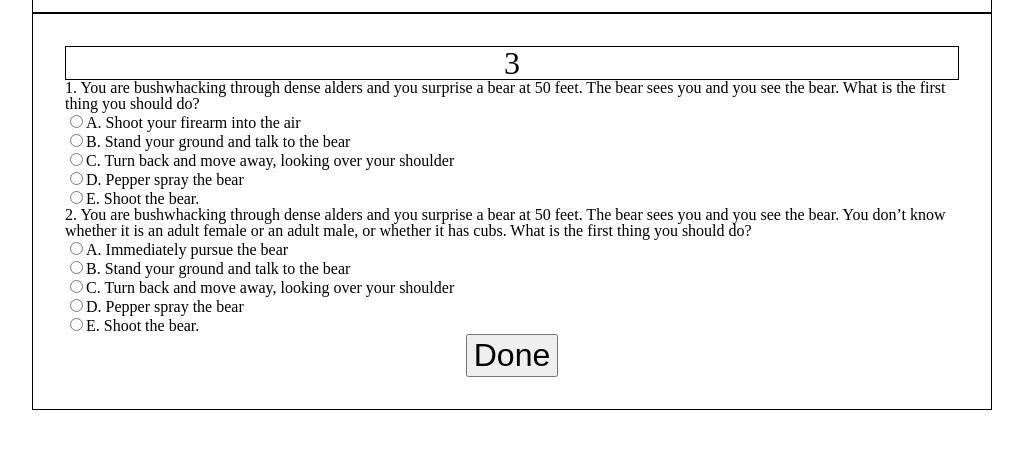
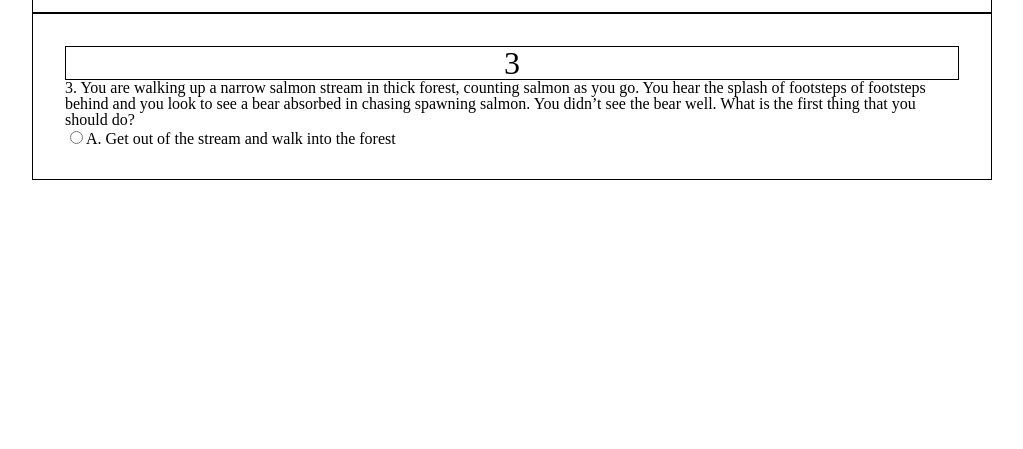
Before and after one commit to hoomanfor/bear-saftey-trivia, a plain HTML site: page index.html in a window 1280 px wide. Both pictures are taken after a click on the button "Start". Shown: the part 61-510 px from the top of the page, without its empty margins (128-1151 px from the left). Drawn offline with nearby package versions, Linux system fonts and the light colour scheme.

Commit message:
dynamically added 1 question

```diff
--- a/assets/css/style.css
+++ b/assets/css/style.css
@@ -37,3 +37,7 @@ button {
     text-align: center;
     border: 1px solid black;
 }
+
+/* input {
+    display: block;
+} */
--- a/assets/javascript/app.js
+++ b/assets/javascript/app.js
@@ -1,6 +1,20 @@
+
+var questions = [
+    {
+        question: "3. You are walking up a narrow salmon stream in thick forest, counting salmon as you go. You hear the splash of footsteps of footsteps behind and you look to see a bear absorbed in chasing spawning salmon. You didn’t see the bear well. What is the first thing that you should do?",
+        A: "A. Get out of the stream and walk into the forest",
+        B: "B. Follow the bear",
+        C: "C. Shoot your firearm into the air",
+        D: "D. Call for a helicopter",
+        E: "E. Yell and wave your hands",
+        correct_answer: "A"
+}
+]
 
 var timer = 5;
 var intervalId;
+var correct = 0;
+var incorrect = 0;
 
 function start() {
     $("#timer").text(timer);
@@ -19,15 +33,90 @@ function stop() {
     clearInterval(intervalId);
 }
 
+
+var questionsKeys = Object.keys(questions[0]);
+console.log("questionsKey", questionsKeys)
+
+var questionP = $("<p>");
+questionP.text(questions[0].question)
+$("#questions").append(questionP);
+
+var aP = $("<p>");
+var aInput = $("<input>");
+aInput.attr("type", "radio");
+aInput.attr("name", questionsKeys[0] + "-" + 0);
+aInput.attr("value", "A");
+aInput.attr("correct-value", questions[0].correct_answer);
+aP.addClass("q1-a")
+aP.html(aInput);
+$("#questions").append(aP);
+$(".q1-a").append(questions[0].A);
+
+// var bP = $("<p>");
+// var bInput = $("<input>");
+// bInput.attr("type", "radio");
+// bInput.attr("name", questionsKeys[0] + "-" + 0);
+// bInput.attr("value", "B");
+// bInput.attr("correct-value", questions[0].correct_answer);
+// bP.addClass("q1-b")
+// bP.html(bInput);
+// $("#questions").append(bP);
+// $(".q1-b").append(questions[0].B);
+
+// var cP = $("<p>");
+// var cInput = $("<input>");
+// cInput.attr("type", "radio");
+// cInput.attr("name", questionsKeys[0] + "-" + 0);
+// cInput.attr("value", "C");
+// cInput.attr("correct-value", questions[0].correct_answer);
+// cP.addClass("q1-c")
+// cP.html(cInput);
+// $("#questions").append(cP);
+// $(".q1-c").append(questions[0].C);
+
+// var dP = $("<p>");
+// var dInput = $("<input>");
+// dInput.attr("type", "radio");
+// dInput.attr("name", questionsKeys[0] + "-" + 0);
+// dInput.attr("value", "D");
+// dInput.attr("correct-value", questions[0].correct_answer);
+// dP.addClass("q1-d")
+// dP.html(dInput);
+// $("#questions").append(dP);
+// $(".q1-d").append(questions[0].D);
+
+// var eP = $("<p>");
+// var eInput = $("<input>");
+// eInput.attr("type", "radio");
+// eInput.attr("name", 0);
+// eInput.attr("value", "E");
+// eInput.attr("correct-value", questions[0].correct_answer);
+// eP.addClass("q1-e")
+// eP.html(eInput);
+// $("#questions").append(eP);
+// $(".q1-e").append(questions[0].E);
+
+
 $("#start").click(function(event) {
     $(this).css("display", "none");
-    $("#questions").css("display", "block");
+    $(".questions").css("display", "block");
     start()
 });
 
 $("#done").click(function(event) {
-    var answers = $("input");
+    var answers = $("input:checked");
     for (var i = 0; i < answers.length; i++) {
-        console.log(answers[i].attributes[3].value)
+        if (answers[i].attributes[3].value === "true") {
+            correct++;
+        } else {
+            incorrect++;
+        }
     }
 })
+
+
+// Using $("input") to capture all elements
+// var answers = $("input");
+// for (var i = 0; i < answers.length; i++) {
+//     console.log(answers[i].attributes[3].value)
+// }
--- a/index.html
+++ b/index.html
@@ -20,22 +20,48 @@
             </header>
             <main>
                 <button type="button" id="start" class="start">Start</button>
-                <section id="questions" class="questions">
+                <section class="questions">
                     <div class="timer"><span id="timer"></span></div>
-                    <form>
-                        <p>1. You are bushwhacking through dense alders and you surprise a bear at 50 feet. The bear sees you and you see the bear. What is the first thing you should do?</p>
-                        <input type="radio" name="question-1" value="A" correct="false">A. Shoot your firearm into the air<br>
-                        <input type="radio" name="question-1" value="B" correct="true">B. Stand your ground and talk to the bear<br>
-                        <input type="radio" name="question-1" value="C" correct="false">C. Turn back and move away, looking over your shoulder<br>
-                        <input type="radio" name="question-1" value="D" correct="false">D. Pepper spray the bear<br>
-                        <input type="radio" name="question-1" value="D" correct="false">E. Shoot the bear.
-                        <p>2. You are bushwhacking through dense alders and you surprise a bear at 50 feet. The bear sees you and you see the bear. You don’t know whether it is an adult female or an adult male, or whether it has cubs. What is the first thing you should do?</p>
-                        <input type="radio" name="question-2" value="A" correct="false">A. Immediately pursue the bear<br>
-                        <input type="radio" name="question-2" value="B" correct="true">B. Stand your ground and talk to the bear<br>
-                        <input type="radio" name="question-2" value="C" correct="false">C. Turn back and move away, looking over your shoulder<br>
-                        <input type="radio" name="question-2" value="D" correct="false">D. Pepper spray the bear<br>
-                        <input type="radio" name="question-2" value="D" correct="false">E. Shoot the bear.
-                        <button type="button" id="done" class="done">Done</button>
+                    <form id="questions">
+                        <!-- <p>
+                            1. You are bushwhacking through dense alders and you surprise a bear at 50 feet. The bear sees you and you see the bear. What is the first thing you should do?
+                        </p>
+                        <p>
+                            <input type="radio" name="question-1" value="A" correct-value="B">A. Shoot your firearm into the air
+                        </p>
+                        <p>
+                            <input type="radio" name="question-1" value="B" correct-value="B">B. Stand your ground and talk to the bear
+                        </p>
+                        <p>
+                            <input type="radio" name="question-1" value="C" correct-value="B">C. Turn back and move away, looking over your shoulder
+                        </p>
+                        <p>
+                            <input type="radio" name="question-1" value="D" correct-value="B">D. Pepper spray the bear
+                        </p>
+                        <p>
+                            <input type="radio" name="question-1" value="E" correct-value="B">E. Shoot the bear.
+                        </p>
+                        <p>
+                            2. You are bushwhacking through dense alders and you surprise a bear at 50 feet. The bear sees you and you see the bear. You don’t know whether it is an adult female or an adult male, or whether it has cubs. What is the first thing you should do?
+                        </p>
+                        <p>
+                            <input type="radio" name="question-2" value="A" correct-value="B">A. Immediately pursue the bear
+                        </p>
+                        <p>
+                            <input type="radio" name="question-2" value="B" correct-value="B">B. Stand your ground and talk to the bear
+                        </p>
+                        <p>
+                            <input type="radio" name="question-2" value="C" correct-value="B">C. Turn back and move away, looking over your shoulder
+                        </p>
+                        <p>
+                            <input type="radio" name="question-2" value="D" correct-value="B">D. Pepper spray the bear
+                        </p>
+                        <p>
+                            <input type="radio" name="question-2" value="D" correct-value="B">E. Shoot the bear.
+                        </p> -->
+
+                        <!-- <button type="button" id="done" class="done">Done</button> -->
+
                     </form>
                 </section>
             </main>
```
